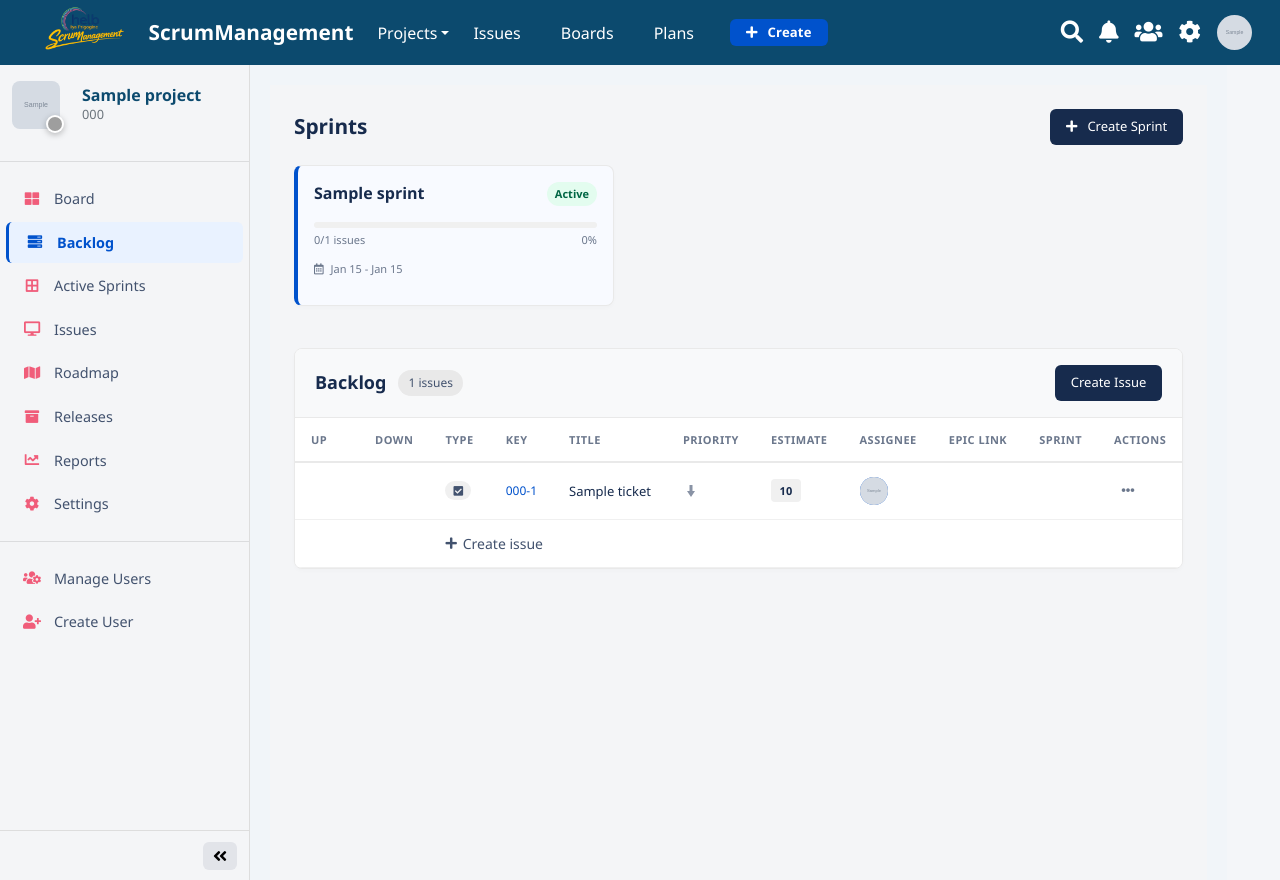
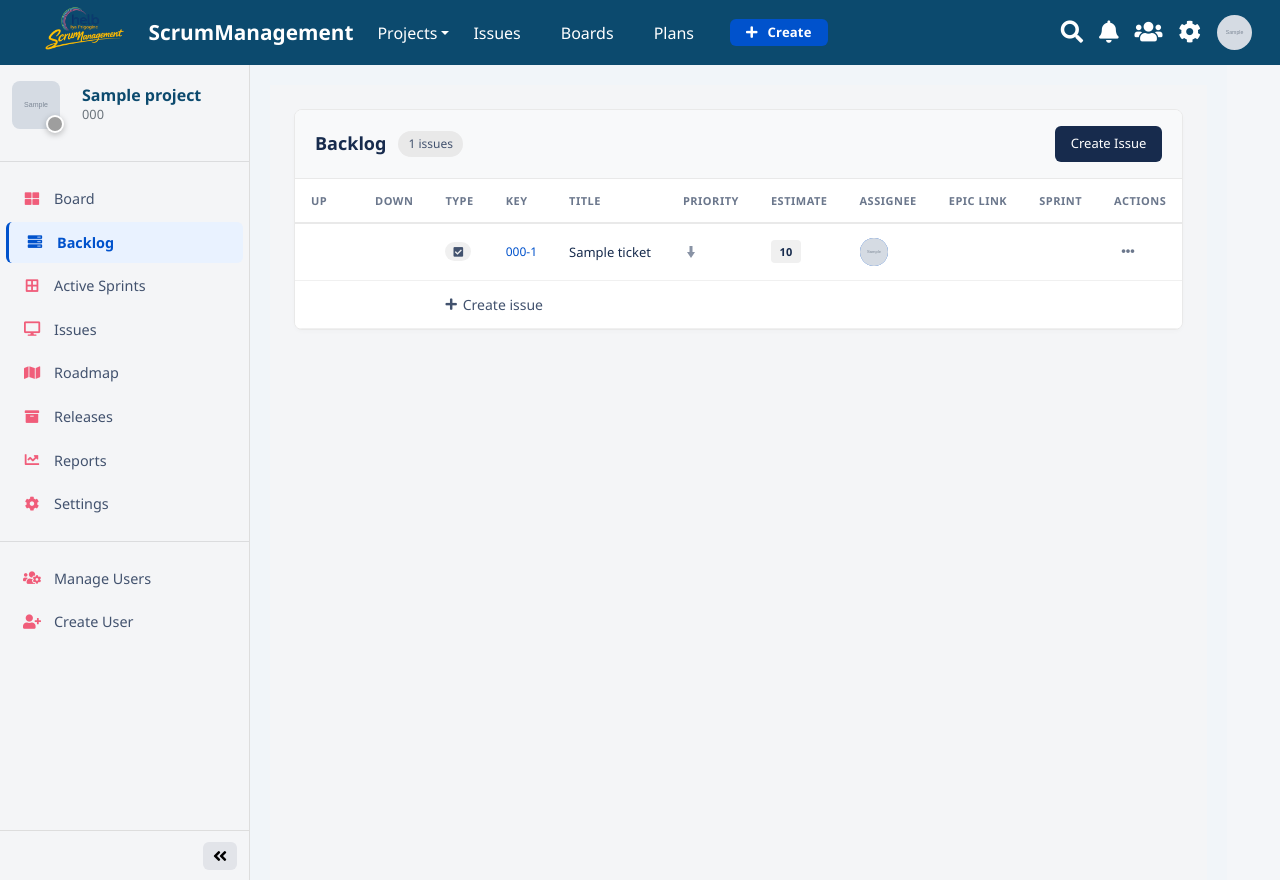
Before and after one commit to AliUcar05/HELBScrumManagement, a Django app: page /projects/1/backlog/ in a window 1280 px wide. Run offline with Django 3.2, Linux system fonts and the light colour scheme; a user stored in the database is signed in; tables that the repository leaves empty hold one stand-in row (values such as "Sample post"); grey boxes marked "Sample" are stand-in pictures; some libraries are stand-ins or nearby versions; grey boxes are pictures that could not be loaded.

Commit message:
Remove sprints section from product backlog.html
Removed sprints section from product backlog template.

```diff
--- a/django_project/scrum/templates/scrum/ticket/product_backlog.html
+++ b/django_project/scrum/templates/scrum/ticket/product_backlog.html
@@ -8,62 +8,6 @@
     <div class="backlog-layout">
         <div class="backlog-main" id="backlogMain">
             <div class="backlog-container">
-                 <div class="sprints-section">
-                    <div class="sprints-header">
-                        <h2>Sprints</h2>
-                        <button class="btn btn-dark" data-toggle="modal" data-target="#createSprintModal">
-                            <i class="fas fa-plus mr-1"></i> Create Sprint
-                        </button>
-                    </div>
-
-                    <div class="sprints-grid">
-                        {% for sprint in sprints %}
-                        <div class="sprint-card {% if sprint.status == 'active' %}active{% endif %}">
-                            <div class="sprint-header">
-                                <h3>{{ sprint.name }}</h3>
-                                <span class="sprint-badge {% if sprint.status == 'active' %}active{% endif %}">
-                                    {% if sprint.status == 'active' %}
-                                        Active
-                                    {% elif sprint.status == 'planned' %}
-                                        Planned
-                                    {% else %}
-                                        Closed
-                                    {% endif %}
-                                </span>
-                            </div>
-
-                            <div class="progress-container">
-                                <div class="progress-bar">
-                                    <div class="progress-fill" style="width: {{ sprint.completion_percentage|default:0 }}%;"></div>
-                                </div>
-                                <div class="progress-stats">
-                                    <span>{{ sprint.completed_issues|default:0 }}/{{ sprint.total_issues|default:0 }} issues</span>
-                                    <span>{{ sprint.completion_percentage|default:0 }}%</span>
-                                </div>
-                            </div>
-
-                            <div class="sprint-meta">
-                                {% if sprint.start_date and sprint.end_date %}
-                                    <span><i class="far fa-calendar-alt"></i> {{ sprint.start_date|date:"M d" }} - {{ sprint.end_date|date:"M d" }}</span>
-                                {% endif %}
-
-                                {% if sprint.status == 'active' and sprint.days_remaining %}
-                                    <span><i class="far fa-clock"></i> {{ sprint.days_remaining }} days left</span>
-                                {% elif sprint.status == 'planned' %}
-                                    <span><i class="fas fa-hourglass-start"></i> Not started</span>
-                                {% elif sprint.status == 'closed' %}
-                                    <span><i class="fas fa-check-circle"></i> Completed</span>
-                                {% endif %}
-                            </div>
-                        </div>
-                        {% empty %}
-                        <div class="empty-sprints">
-                            <p>No sprints yet. Create your first sprint!</p>
-                        </div>
-                        {% endfor %}
-                    </div>
-                </div>
-
                  <div class="backlog-section">
                      <div class="backlog-header">
                         <div class="backlog-title">
```
